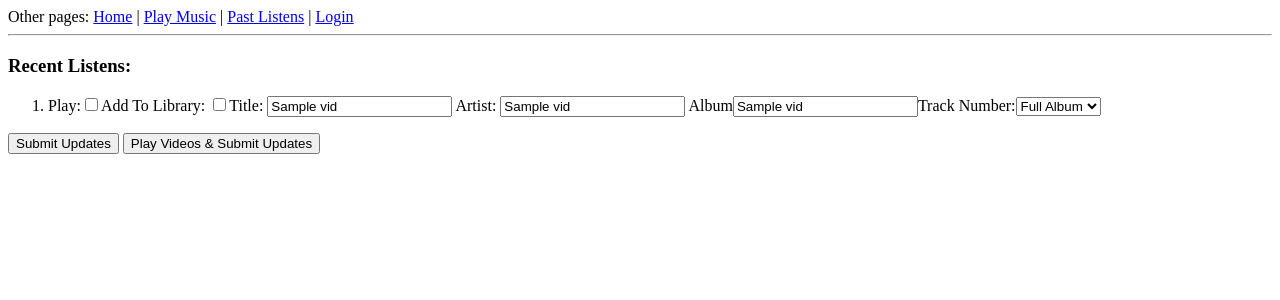
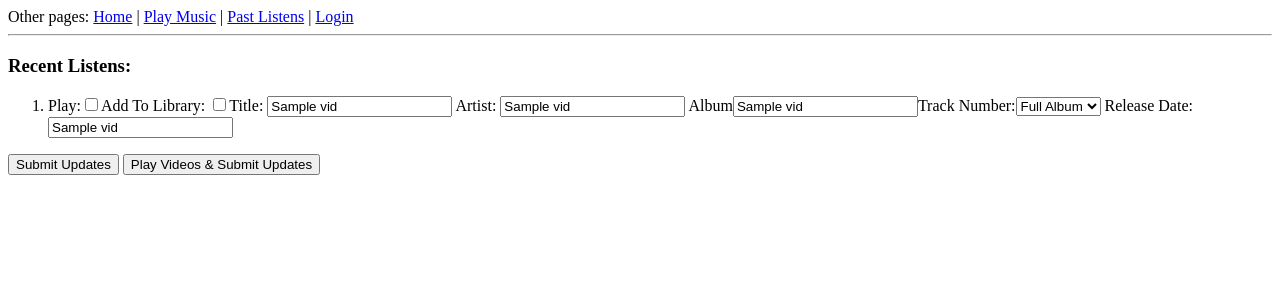
Before and after one commit to elenacaseyroby/YoutubeMusicLib, a Flask app: template app/templates/listens.html in a window 1280 px wide. Shown: the top 300 px of the page. Run offline with Flask 2, Linux system fonts and the light colour scheme; the template is opened without the code that fills it: most values are stand-ins (such as "Sample title", 1, 10 or a date in 2020); parts of the project's set-up code (start-up, migrations or seed data) failed here and were passed over; some libraries are stand-ins or nearby versions.

Commit message:
added date picker for release date

```diff
--- a/app/static/js/submitlistens.js
+++ b/app/static/js/submitlistens.js
@@ -1,4 +1,5 @@
 $(function(){
+	$( ".datepicker" ).datepicker();
 	$("#searchbar").on("submit", function(event) {
 		event.preventDefault();
 /*
--- a/app/templates/listens.html
+++ b/app/templates/listens.html
@@ -4,15 +4,19 @@
 	<h3>Recent Listens:</h3>
 	<ol>
 		{%for vid in listens_vid_data%}
-		<li>Play:<input type = "checkbox" id = "play" value = "{{vid[0]}}">Add To Library: <input type = "checkbox" id = "library">Title: <input type="textbox" id="title" value="{{vid[2]}}"> Artist: <input type="textbox" id="artist" value="{{vid[7]}}"> Album<input type="textbox" id="album" value="{{vid[8]}}">Track Number:<select><option value = 0 />Full Album</option><option value =1 />1</option><option value =2 />2</option><option value =3 />3</option><option value = 4 />4</option><option value = 5 />5</option><option value = 6 />6</option><option value = 7 />7</option><option value = 8 />8</option><option value = 8/>8</option><option value = 9 />9</option><option value = 10 />10</option></select></li>
+		<li>Play:<input type = "checkbox" id = "play" value = "{{vid[0]}}">Add To Library: <input type = "checkbox" id = "library">Title: <input type="textbox" id="title" value="{{vid[2]}}"> Artist: <input type="textbox" id="artist" value="{{vid[7]}}"> Album<input type="textbox" id="album" value="{{vid[8]}}">Track Number:<select><option value = 0 />Full Album</option><option value =1 />1</option><option value =2 />2</option><option value =3 />3</option><option value = 4 />4</option><option value = 5 />5</option><option value = 6 />6</option><option value = 7 />7</option><option value = 8 />8</option><option value = 8/>8</option><option value = 9 />9</option><option value = 10 />10</option></select> Release Date: <input type="text" class="datepicker" value = "{{vid[4] if vid[4]}}"></li>
 		{%endfor%}
 
 	</ol>
 	<input type="submit" value="Submit Updates"> <input type="submit" value="Play Videos & Submit Updates">
 
 	<!--scripts-->
+	<link rel="stylesheet" href="//code.jquery.com/ui/1.12.0/themes/base/jquery-ui.css">
+  	<link rel="stylesheet" href="/resources/demos/style.css">
 	<script src="//ajax.googleapis.com/ajax/libs/jquery/1.9.1/jquery.min.js"></script>
 	<script type = "text/javascript" src = "{{ url_for('static', filename = 'js/submitlistens.js') }}"></script>
+	<script src="https://code.jquery.com/jquery-1.12.4.js"></script>
+  	<script src="https://code.jquery.com/ui/1.12.0/jquery-ui.js"></script>
 	<!--end scripts-->
 
 
--- a/app/views.py
+++ b/app/views.py
@@ -117,6 +117,8 @@ def getlistensdata():
 
   results = models.engine.execute(sql)
   for result in results:
+
+    print result[1]
     listens.append(result)
   return listens #for now
 
```
Also changed, not shown: 1 other file.
